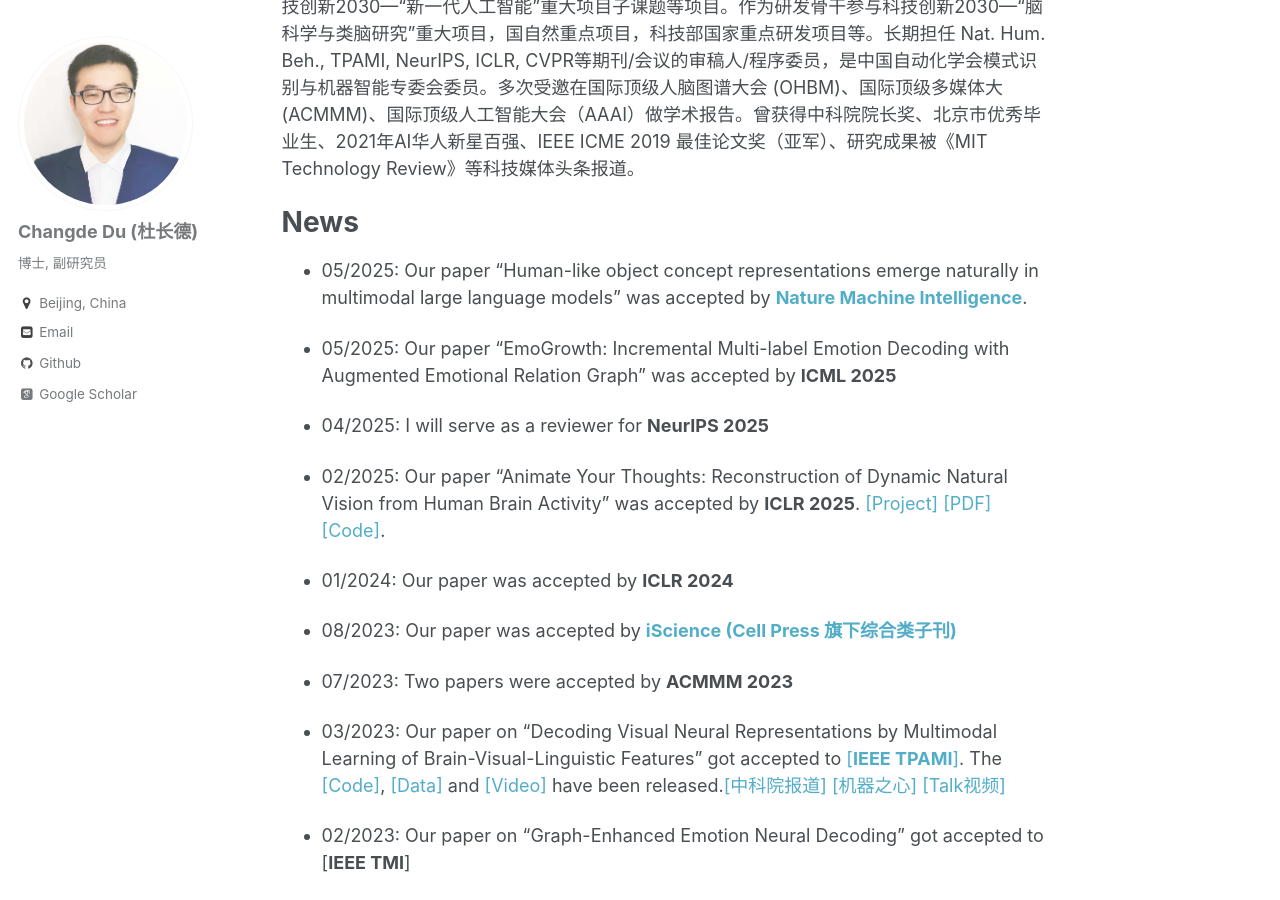
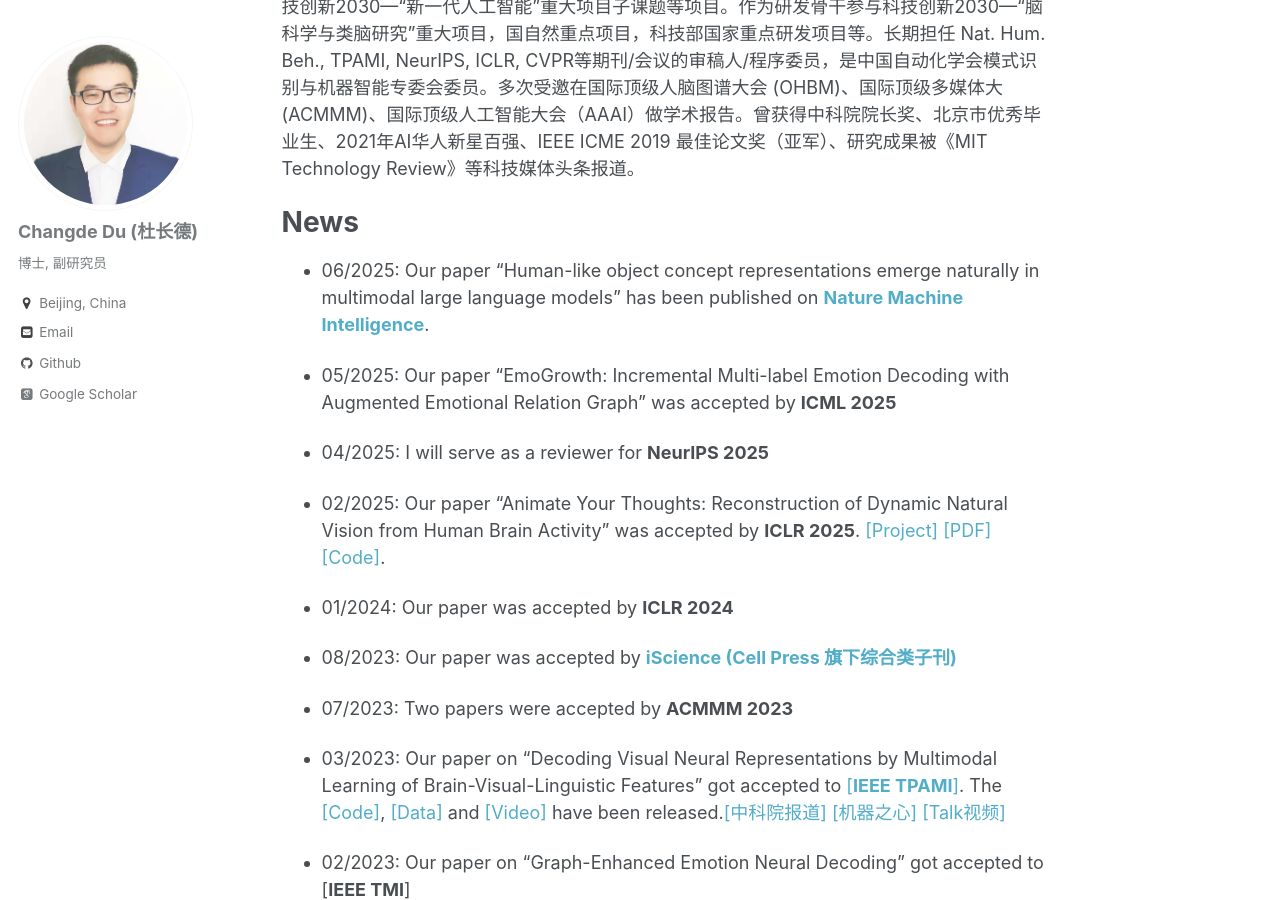
Before and after one commit to ChangdeDu/changdedu.github.io, a Jekyll site: the page built from _pages/about.md, in a window 1280 px wide and 900 px high, scrolled down 302 px. Built offline with Jekyll 4.4.1, drawn with Linux system fonts in a browser that asks for light colours; some web fonts are replaced.

Commit message:
Update about.md

```diff
--- a/_pages/about.md
+++ b/_pages/about.md
@@ -13,7 +13,7 @@ redirect_from:
 
 # News
 
-- 05/2025: Our paper "Human-like object concept representations emerge naturally in multimodal large language models" was accepted by [**Nature Machine Intelligence**](https://www.nature.com/articles/s42256-025-01049-z).
+- 06/2025: Our paper "Human-like object concept representations emerge naturally in multimodal large language models" has been published on [**Nature Machine Intelligence**](https://www.nature.com/articles/s42256-025-01049-z).
 
 - 05/2025: Our paper "EmoGrowth: Incremental Multi-label Emotion Decoding with Augmented Emotional Relation Graph" was accepted by **ICML 2025**
 
```
